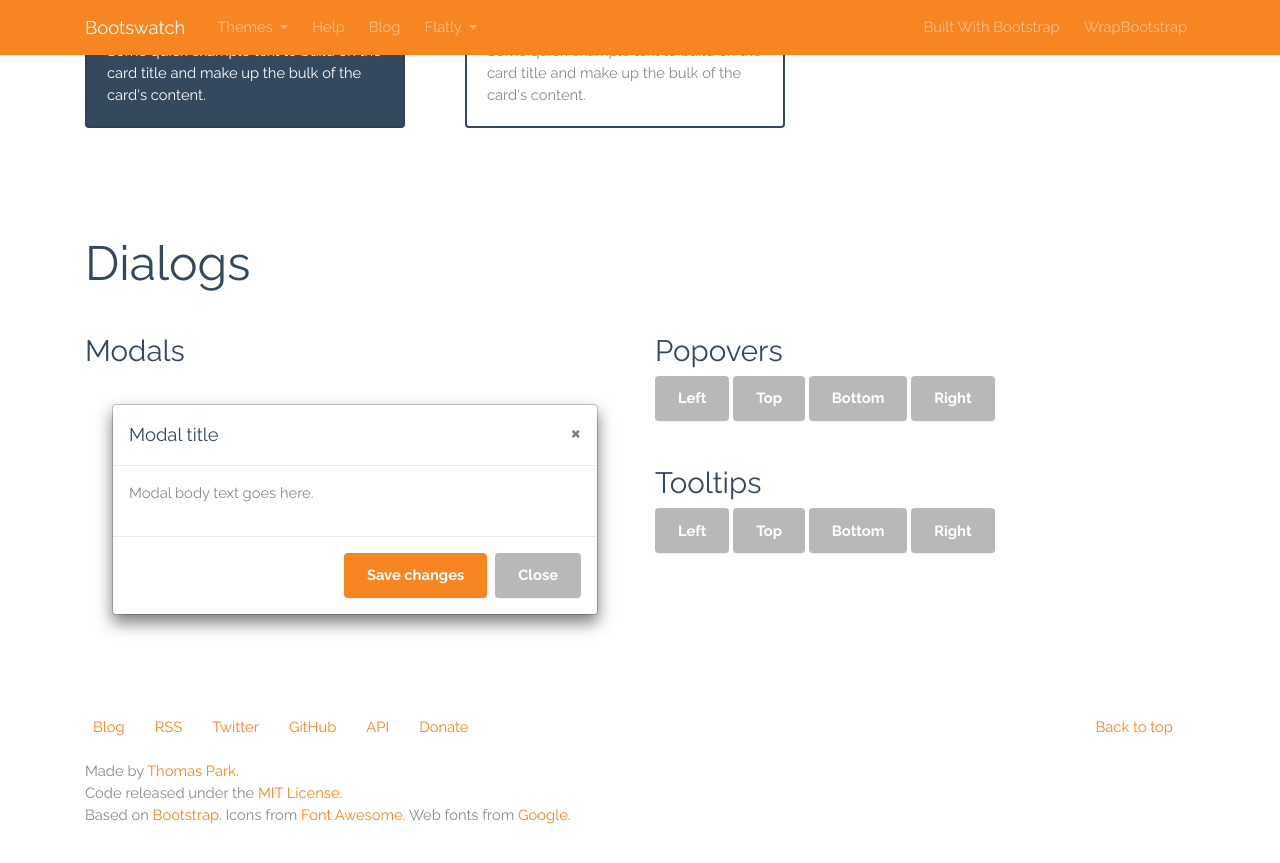
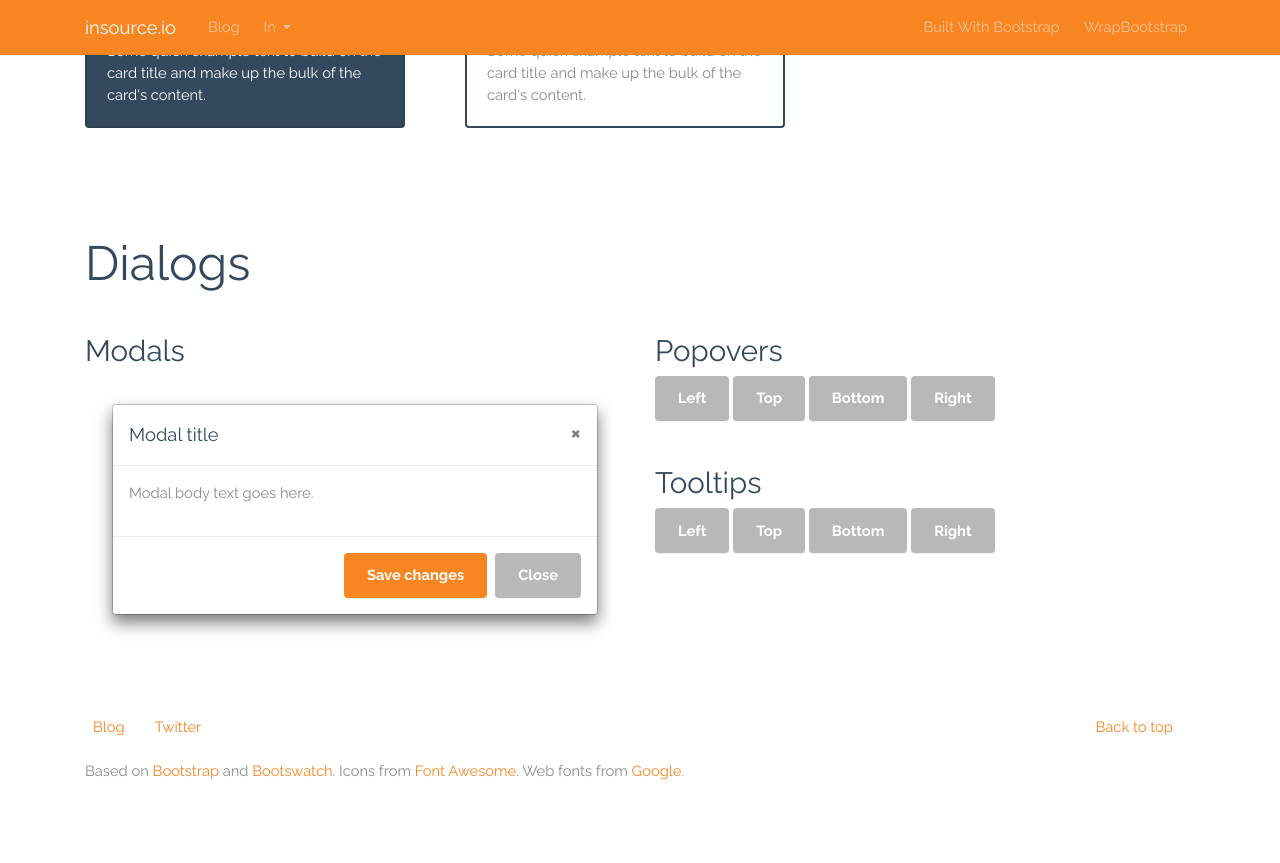
Before and after one commit to InSourceSoftware/in-bootstrap-theme, a Jekyll site: the page docs/bootstrap4.html, which Jekyll copies as it is, in a window 1280 px wide and 900 px high, scrolled down 8801 px. Shown: the top 863 px of the window. Built offline with Jekyll 4.4.1, drawn with Linux system fonts in a browser that asks for light colours.

Commit message:
Updated style guide

```diff
--- a/docs/bootstrap4.html
+++ b/docs/bootstrap4.html
@@ -8,56 +8,23 @@
 <body>
 <div class="navbar navbar-expand-lg fixed-top navbar-dark bg-primary">
   <div class="container">
-    <a href="../" class="navbar-brand">Bootswatch</a>
+    <a href="https://insource.io/" class="navbar-brand">insource.io</a>
     <button class="navbar-toggler" type="button" data-toggle="collapse" data-target="#navbarResponsive" aria-controls="navbarResponsive" aria-expanded="false" aria-label="Toggle navigation">
       <span class="navbar-toggler-icon"></span>
     </button>
     <div class="collapse navbar-collapse" id="navbarResponsive">
       <ul class="navbar-nav">
-        <li class="nav-item dropdown">
-          <a class="nav-link dropdown-toggle" data-toggle="dropdown" href="#" id="themes">Themes <span class="caret"></span></a>
-          <div class="dropdown-menu" aria-labelledby="themes">
-            <a class="dropdown-item" href="../default/">Default</a>
-            <div class="dropdown-divider"></div>
-            <a class="dropdown-item" href="../cerulean/">Cerulean</a>
-            <a class="dropdown-item" href="../cosmo/">Cosmo</a>
-            <a class="dropdown-item" href="../cyborg/">Cyborg</a>
-            <a class="dropdown-item" href="../darkly/">Darkly</a>
-            <a class="dropdown-item" href="../flatly/">Flatly</a>
-            <a class="dropdown-item" href="../journal/">Journal</a>
-            <a class="dropdown-item" href="../litera/">Litera</a>
-            <a class="dropdown-item" href="../lumen/">Lumen</a>
-            <a class="dropdown-item" href="../lux/">Lux</a>
-            <a class="dropdown-item" href="../materia/">Materia</a>
-            <a class="dropdown-item" href="../minty/">Minty</a>
-            <a class="dropdown-item" href="../pulse/">Pulse</a>
-            <a class="dropdown-item" href="../sandstone/">Sandstone</a>
-            <a class="dropdown-item" href="../simplex/">Simplex</a>
-            <a class="dropdown-item" href="../sketchy/">Sketchy</a>
-            <a class="dropdown-item" href="../slate/">Slate</a>
-            <a class="dropdown-item" href="../solar/">Solar</a>
-            <a class="dropdown-item" href="../spacelab/">Spacelab</a>
-            <a class="dropdown-item" href="../superhero/">Superhero</a>
-            <a class="dropdown-item" href="../united/">United</a>
-            <a class="dropdown-item" href="../yeti/">Yeti</a>
-          </div>
-        </li>
         <li class="nav-item">
-          <a class="nav-link" href="../help/">Help</a>
-        </li>
-        <li class="nav-item">
-          <a class="nav-link" href="http://blog.bootswatch.com">Blog</a>
+          <a class="nav-link" href="http://insource.io/blog/">Blog</a>
         </li>
         <li class="nav-item dropdown">
-          <a class="nav-link dropdown-toggle" data-toggle="dropdown" href="#" id="download">Flatly <span class="caret"></span></a>
+          <a class="nav-link dropdown-toggle" data-toggle="dropdown" href="#" id="download">In <span class="caret"></span></a>
           <div class="dropdown-menu" aria-labelledby="download">
-            <a class="dropdown-item" href="https://jsfiddle.net/bootswatch/jmg3gykg/">Open in JSFiddle</a>
+            <!--<a class="dropdown-item" href="https://insource.io/in-bootstrap-theme/css/bootstrap4.min.css">bootstrap4.min.css</a>-->
+            <a class="dropdown-item" href="https://insource.io/in-bootstrap-theme/css/bootstrap4.css">bootstrap4.css</a>
             <div class="dropdown-divider"></div>
-            <a class="dropdown-item" href="../4/flatly/bootstrap.min.css">bootstrap.min.css</a>
-            <a class="dropdown-item" href="../4/flatly/bootstrap.css">bootstrap.css</a>
-            <div class="dropdown-divider"></div>
-            <a class="dropdown-item" href="../4/flatly/_variables.scss">_variables.scss</a>
-            <a class="dropdown-item" href="../4/flatly/_bootswatch.scss">_bootswatch.scss</a>
+            <a class="dropdown-item" href="https://raw.githubusercontent.com/InSourceSoftware/in-bootstrap-theme/master/_sass/bootstrap4/_variables.scss">_variables.scss</a>
+            <a class="dropdown-item" href="https://raw.githubusercontent.com/InSourceSoftware/in-bootstrap-theme/master/_sass/_bootstrap4.scss">_bootstrap4.scss</a>
           </div>
         </li>
       </ul>
@@ -1478,16 +1445,10 @@
 
         <ul class="list-unstyled">
           <li class="float-lg-right"><a href="#top">Back to top</a></li>
-          <li><a href="http://blog.bootswatch.com" onclick="pageTracker._link(this.href); return false;">Blog</a></li>
-          <li><a href="https://feeds.feedburner.com/bootswatch">RSS</a></li>
-          <li><a href="https://twitter.com/bootswatch">Twitter</a></li>
-          <li><a href="https://github.com/thomaspark/bootswatch/">GitHub</a></li>
-          <li><a href="../help/#api">API</a></li>
-          <li><a href="../help/#donate">Donate</a></li>
+          <li><a href="http://insource.io/blog/">Blog</a></li>
+          <li><a href="https://twitter.com/InSourceOmaha">Twitter</a></li>
         </ul>
-        <p>Made by <a href="http://thomaspark.co">Thomas Park</a>.</p>
-        <p>Code released under the <a href="https://github.com/thomaspark/bootswatch/blob/master/LICENSE">MIT License</a>.</p>
-        <p>Based on <a href="https://getbootstrap.com" rel="nofollow">Bootstrap</a>. Icons from <a href="http://fontawesome.io/" rel="nofollow">Font Awesome</a>. Web fonts from <a href="https://fonts.google.com/" rel="nofollow">Google</a>.</p>
+        <p>Based on <a href="https://getbootstrap.com" rel="nofollow">Bootstrap</a> and <a href="https://bootswatch.com/" rel="nofollow">Bootswatch</a>. Icons from <a href="http://fontawesome.io/" rel="nofollow">Font Awesome</a>. Web fonts from <a href="https://fonts.google.com/" rel="nofollow">Google</a>.</p>
 
       </div>
     </div>
--- /dev/null
+++ b/docs/js/custom.js
@@ -0,0 +1,59 @@
+(function(){
+  $(window).scroll(function () {
+    var top = $(document).scrollTop();
+    if(top > 50)
+      $('#home > .navbar').removeClass('navbar-transparent');
+    else
+      $('#home > .navbar').addClass('navbar-transparent');
+  });
+
+  $("a[href='#']").click(function(e) {
+    e.preventDefault();
+  });
+
+  var $button = $("<div id='source-button' class='btn btn-primary btn-xs'>&lt; &gt;</div>").click(function(){
+    var html = $(this).parent().html();
+    html = cleanSource(html);
+    $("#source-modal pre").text(html);
+    $("#source-modal").modal();
+  });
+
+  $('.bs-component [data-toggle="popover"]').popover();
+  $('.bs-component [data-toggle="tooltip"]').tooltip();
+
+  $(".bs-component").hover(function(){
+    $(this).append($button);
+    $button.show();
+  }, function(){
+    $button.hide();
+  });
+
+  function cleanSource(html) {
+    html = html.replace(/×/g, "&times;")
+      .replace(/«/g, "&laquo;")
+      .replace(/»/g, "&raquo;")
+      .replace(/←/g, "&larr;")
+      .replace(/→/g, "&rarr;");
+
+    var lines = html.split(/\n/);
+
+    lines.shift();
+    lines.splice(-1, 1);
+
+    var indentSize = lines[0].length - lines[0].trim().length,
+      re = new RegExp(" {" + indentSize + "}");
+
+    lines = lines.map(function(line){
+      if (line.match(re)) {
+        line = line.substring(indentSize);
+      }
+
+      return line;
+    });
+
+    lines = lines.join("\n");
+
+    return lines;
+  }
+
+})();
```
Also changed, not shown: other parts of docs/bootstrap4.html (+1 -1 lines), bootstrap4.html (+11 -50 lines).
